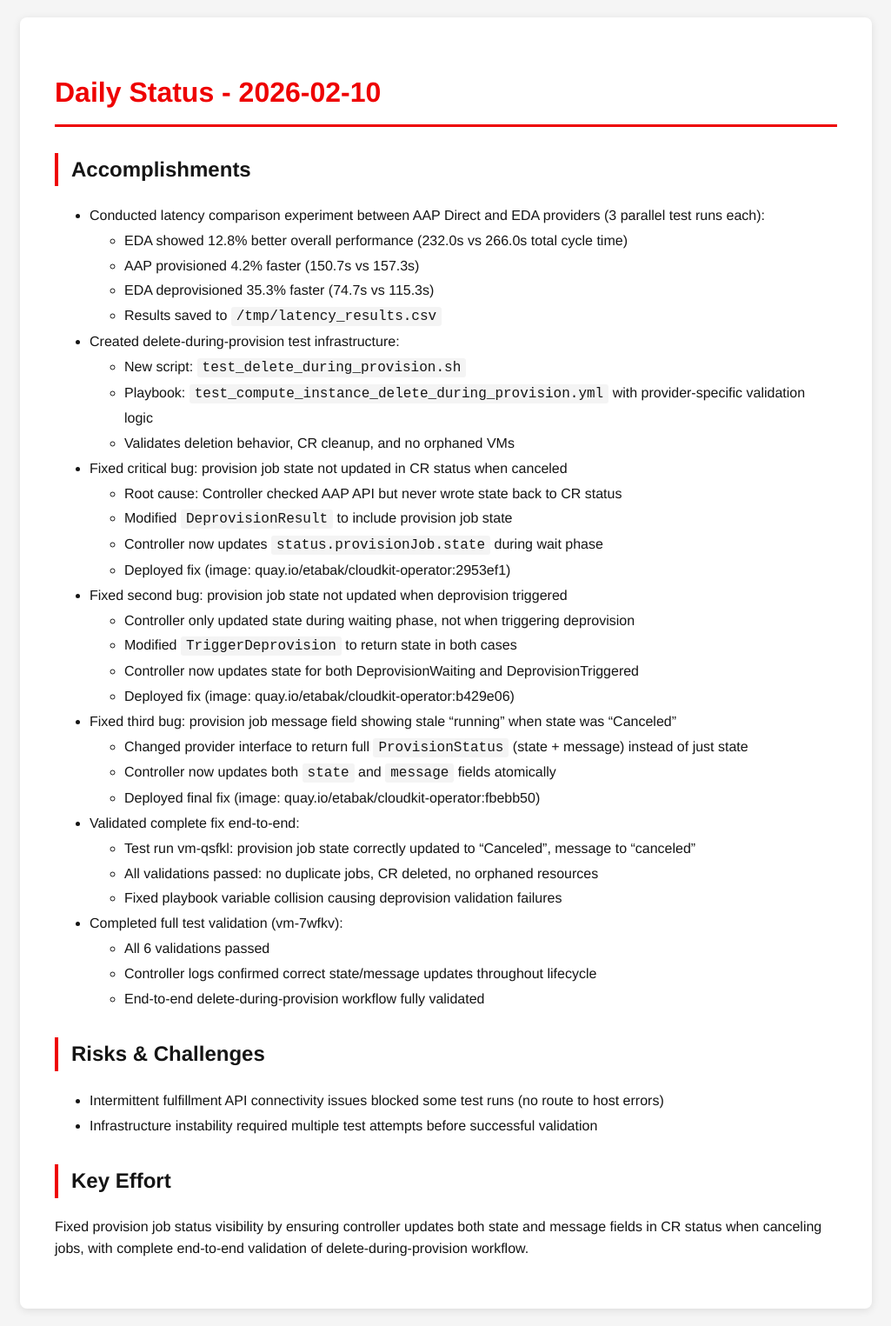
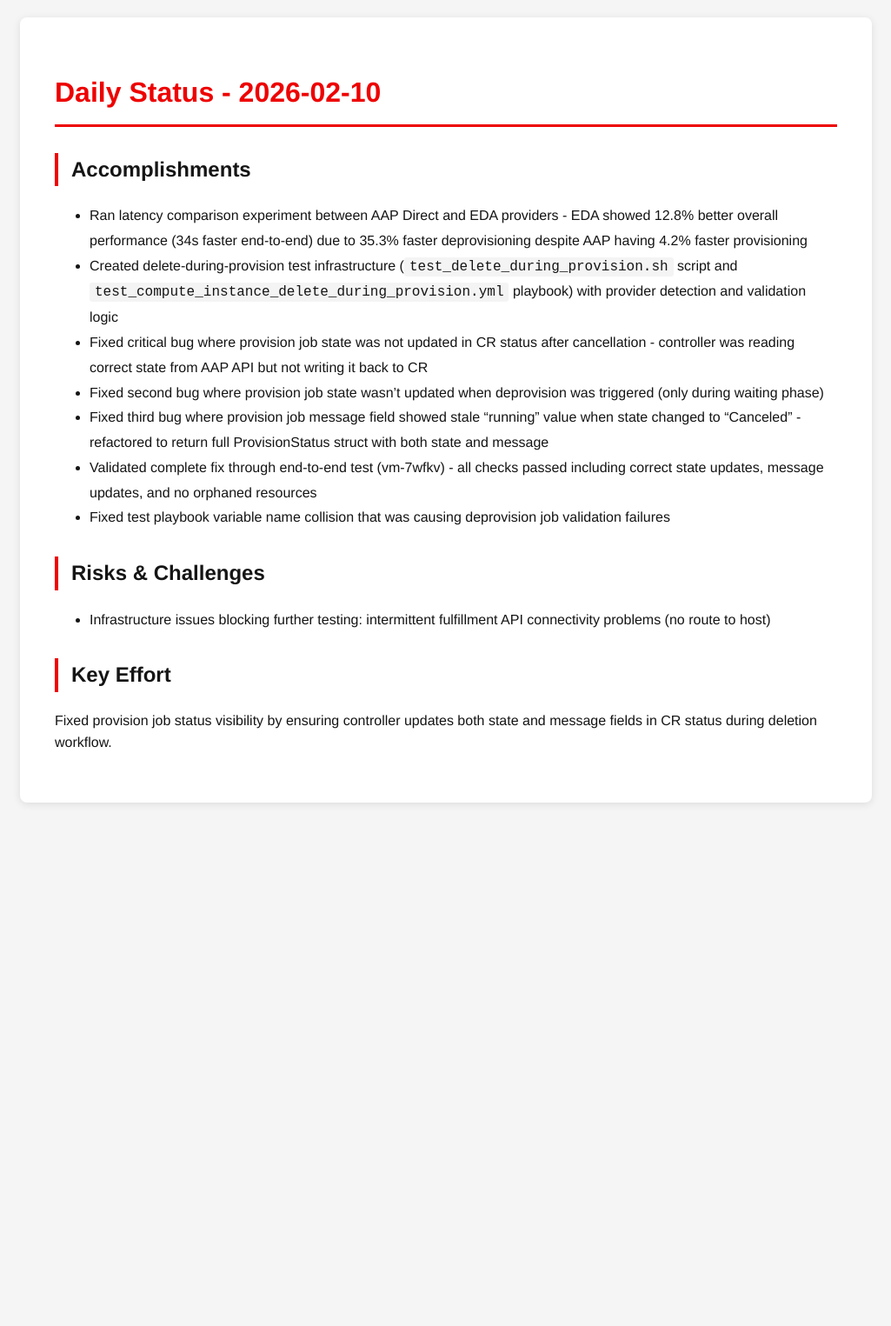
Before and after one commit to tzvatot/daily-status, a Jekyll site: the page built from 2026-02-10.md, in a window 1280 px wide. Shown: the whole page at 87% size, without its empty margins (127-1152 px from the left). Built offline with Jekyll 4.4.1, drawn with Linux system fonts in a browser that asks for light colours; after the commit the page ends 943 px from its top, so only the background shows below that.

Commit message:
Daily status update - 2026-02-10

```diff
--- a/2026-02-10.md
+++ b/2026-02-10.md
@@ -7,47 +7,16 @@ date: 2026-02-10
 # Daily Status - 2026-02-10
 
 ## Accomplishments
-- Conducted latency comparison experiment between AAP Direct and EDA providers (3 parallel test runs each):
-  - EDA showed 12.8% better overall performance (232.0s vs 266.0s total cycle time)
-  - AAP provisioned 4.2% faster (150.7s vs 157.3s)
-  - EDA deprovisioned 35.3% faster (74.7s vs 115.3s)
-  - Results saved to `/tmp/latency_results.csv`
-
-- Created delete-during-provision test infrastructure:
-  - New script: `test_delete_during_provision.sh`
-  - Playbook: `test_compute_instance_delete_during_provision.yml` with provider-specific validation logic
-  - Validates deletion behavior, CR cleanup, and no orphaned VMs
-
-- Fixed critical bug: provision job state not updated in CR status when canceled
-  - Root cause: Controller checked AAP API but never wrote state back to CR status
-  - Modified `DeprovisionResult` to include provision job state
-  - Controller now updates `status.provisionJob.state` during wait phase
-  - Deployed fix (image: quay.io/etabak/cloudkit-operator:2953ef1)
-
-- Fixed second bug: provision job state not updated when deprovision triggered
-  - Controller only updated state during waiting phase, not when triggering deprovision
-  - Modified `TriggerDeprovision` to return state in both cases
-  - Controller now updates state for both DeprovisionWaiting and DeprovisionTriggered
-  - Deployed fix (image: quay.io/etabak/cloudkit-operator:b429e06)
-
-- Fixed third bug: provision job message field showing stale "running" when state was "Canceled"
-  - Changed provider interface to return full `ProvisionStatus` (state + message) instead of just state
-  - Controller now updates both `state` and `message` fields atomically
-  - Deployed final fix (image: quay.io/etabak/cloudkit-operator:fbebb50)
-
-- Validated complete fix end-to-end:
-  - Test run vm-qsfkl: provision job state correctly updated to "Canceled", message to "canceled"
-  - All validations passed: no duplicate jobs, CR deleted, no orphaned resources
-  - Fixed playbook variable collision causing deprovision validation failures
-
-- Completed full test validation (vm-7wfkv):
-  - All 6 validations passed
-  - Controller logs confirmed correct state/message updates throughout lifecycle
-  - End-to-end delete-during-provision workflow fully validated
+- Ran latency comparison experiment between AAP Direct and EDA providers - EDA showed 12.8% better overall performance (34s faster end-to-end) due to 35.3% faster deprovisioning despite AAP having 4.2% faster provisioning
+- Created delete-during-provision test infrastructure (`test_delete_during_provision.sh` script and `test_compute_instance_delete_during_provision.yml` playbook) with provider detection and validation logic
+- Fixed critical bug where provision job state was not updated in CR status after cancellation - controller was reading correct state from AAP API but not writing it back to CR
+- Fixed second bug where provision job state wasn't updated when deprovision was triggered (only during waiting phase)
+- Fixed third bug where provision job message field showed stale "running" value when state changed to "Canceled" - refactored to return full ProvisionStatus struct with both state and message
+- Validated complete fix through end-to-end test (vm-7wfkv) - all checks passed including correct state updates, message updates, and no orphaned resources
+- Fixed test playbook variable name collision that was causing deprovision job validation failures
 
 ## Risks & Challenges
-- Intermittent fulfillment API connectivity issues blocked some test runs (no route to host errors)
-- Infrastructure instability required multiple test attempts before successful validation
+- Infrastructure issues blocking further testing: intermittent fulfillment API connectivity problems (no route to host)
 
 ## Key Effort
-Fixed provision job status visibility by ensuring controller updates both state and message fields in CR status when canceling jobs, with complete end-to-end validation of delete-during-provision workflow.
+Fixed provision job status visibility by ensuring controller updates both state and message fields in CR status during deletion workflow.
```
